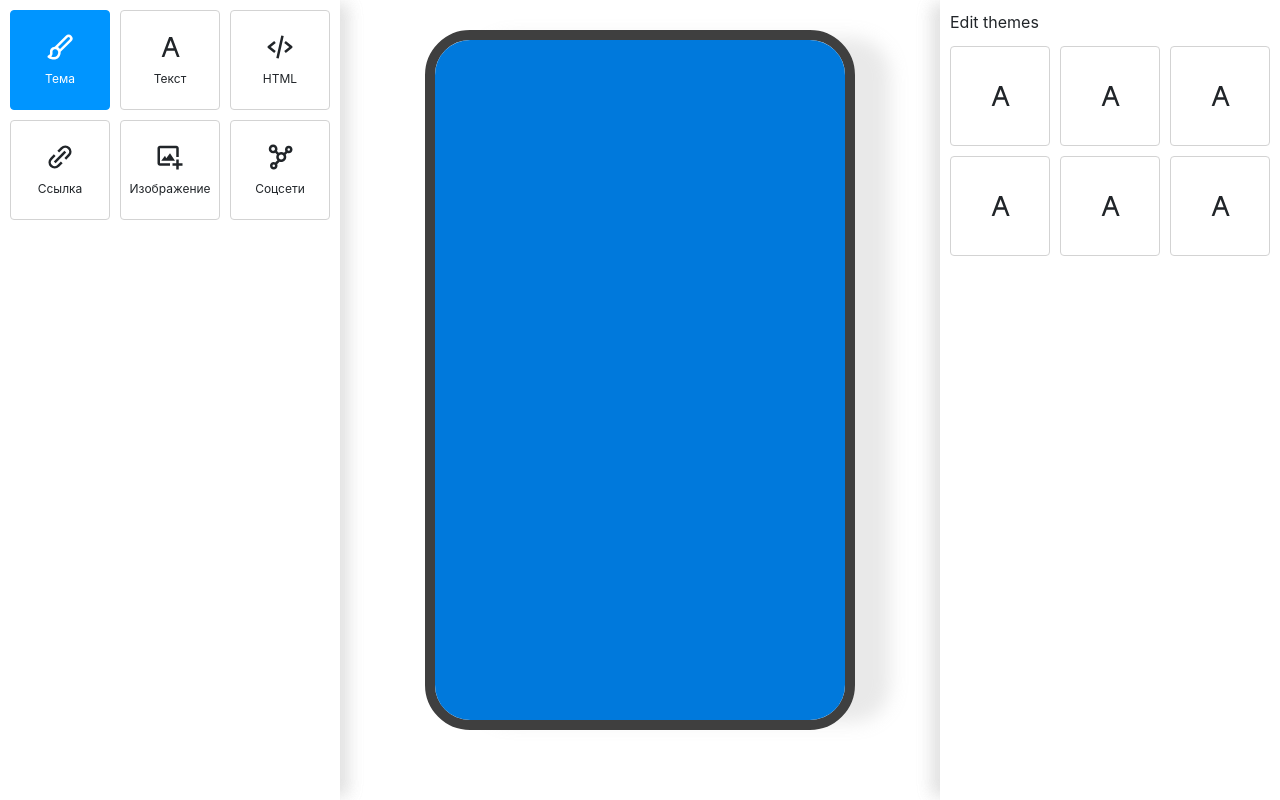
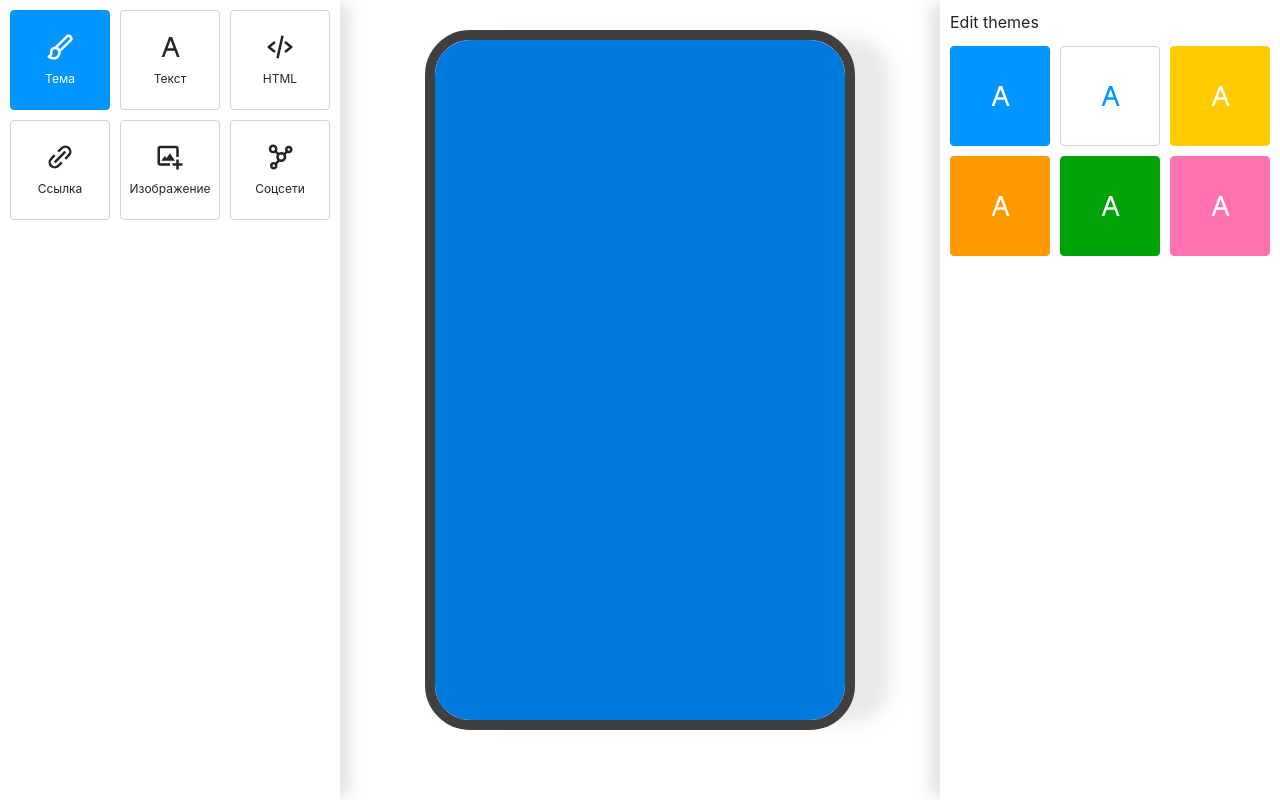
Before and after one commit to Urooook/FakeTaplink, a React (Create React App) app: page / in a window 1280 px wide. Built offline with nearby package versions, Linux system fonts and the light colour scheme.

Commit message:
fixed theme colors calculations

```diff
--- a/src/Pages/MainPage/components/EditorSidebar/components/ThemeEditor/ThemeEditor.tsx
+++ b/src/Pages/MainPage/components/EditorSidebar/components/ThemeEditor/ThemeEditor.tsx
@@ -1,40 +1,12 @@
 import { BiFont } from 'react-icons/bi'
 import styles from './ThemeEditor.module.css'
 import { getCssVariable } from '../../../../../../helpers/getCssVariable'
-
-const themes = [
-	{
-		backgroundColor: getCssVariable('--ft-color-blue'),
-		textColor: getCssVariable('--ft-color-white'),
-		id: '1',
-	},
-	{
-		textColor: getCssVariable('--ft-color-blue'),
-		id: '2',
-	},
-	{
-		backgroundColor: getCssVariable('--ft-color-yellow'),
-		textColor: getCssVariable('--ft-color-white'),
-		id: '3',
-	},
-	{
-		backgroundColor: getCssVariable('--ft-color-orange'),
-		textColor: getCssVariable('--ft-color-white'),
-		id: '4',
-	},
-	{
-		backgroundColor: getCssVariable('--ft-color-green'),
-		textColor: getCssVariable('--ft-color-white'),
-		id: '5',
-	},
-	{
-		backgroundColor: getCssVariable('--ft-color-pink'),
-		textColor: getCssVariable('--ft-color-white'),
-		id: '6',
-	},
-]
+import { useMemo, useState } from 'react'
+import { useTheme } from './useTheme'
 
 export const ThemeEditor = () => {
+	const themes = useTheme()
+
 	return (
 		<div className={styles.container}>
 			{themes.map(({ backgroundColor, textColor, id }) => (
--- /dev/null
+++ b/src/Pages/MainPage/components/EditorSidebar/components/ThemeEditor/useTheme.ts
@@ -0,0 +1,38 @@
+import { useMemo } from 'react'
+import { getCssVariable } from '../../../../../../helpers/getCssVariable'
+
+export const useTheme = () => {
+	return useMemo(() => {
+		return [
+			{
+				backgroundColor: getCssVariable('--ft-color-blue'),
+				textColor: getCssVariable('--ft-color-white'),
+				id: '1',
+			},
+			{
+				textColor: getCssVariable('--ft-color-blue'),
+				id: '2',
+			},
+			{
+				backgroundColor: getCssVariable('--ft-color-yellow'),
+				textColor: getCssVariable('--ft-color-white'),
+				id: '3',
+			},
+			{
+				backgroundColor: getCssVariable('--ft-color-orange'),
+				textColor: getCssVariable('--ft-color-white'),
+				id: '4',
+			},
+			{
+				backgroundColor: getCssVariable('--ft-color-green'),
+				textColor: getCssVariable('--ft-color-white'),
+				id: '5',
+			},
+			{
+				backgroundColor: getCssVariable('--ft-color-pink'),
+				textColor: getCssVariable('--ft-color-white'),
+				id: '6',
+			},
+		]
+	}, [])
+}
```
